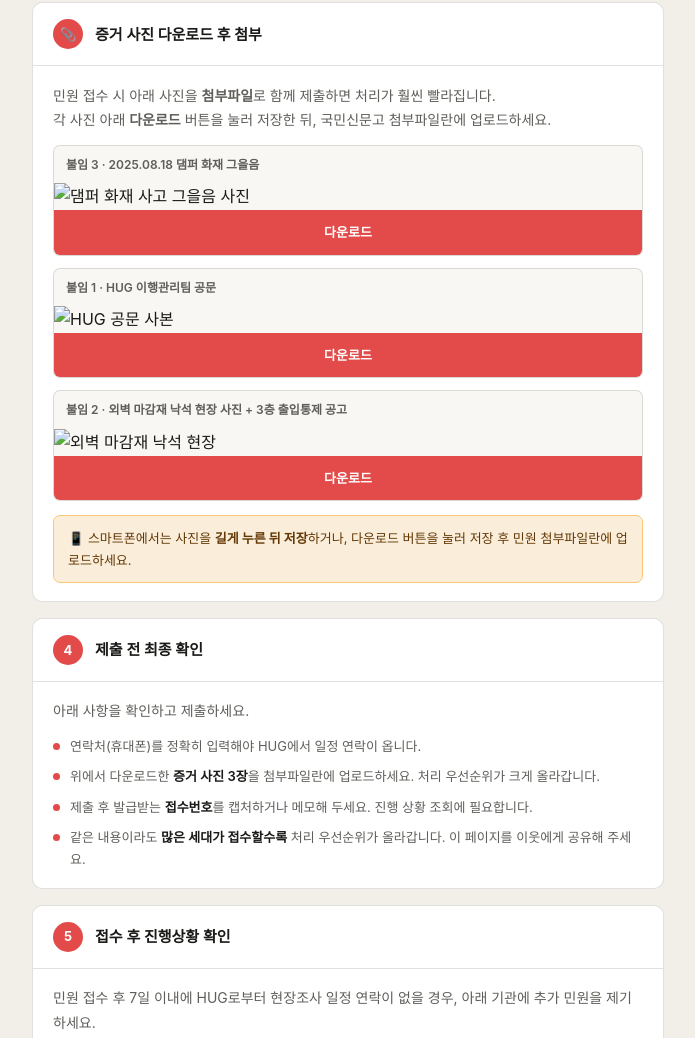
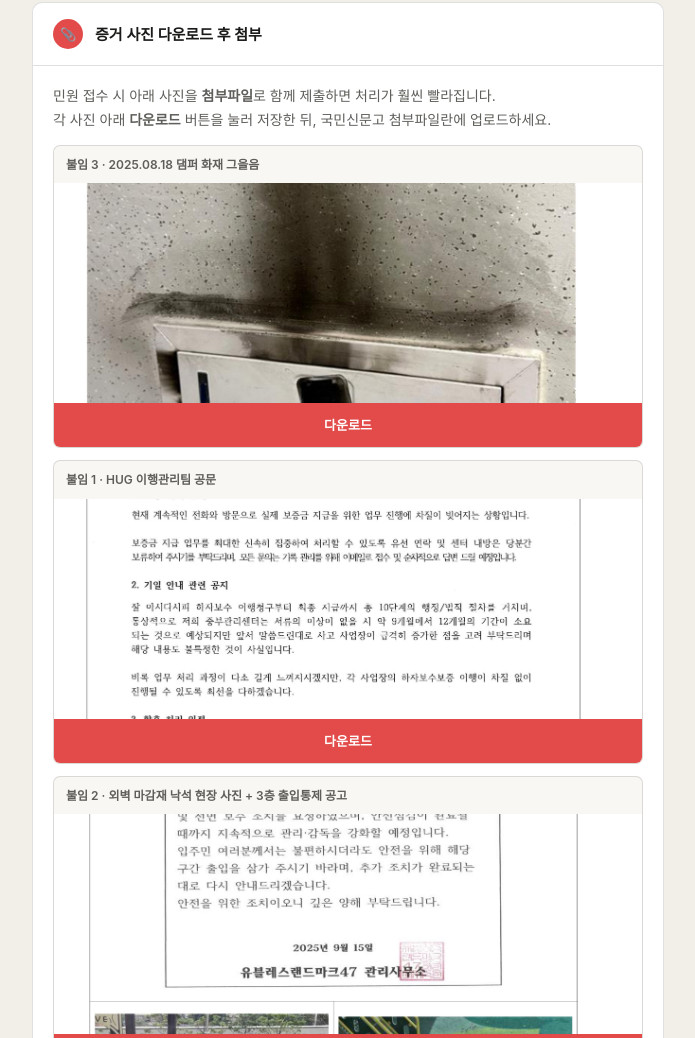
Before and after one commit to ubless47/ubless47.github.io, a plain HTML site: page index.html.html in a window 1280 px wide. Shown: the part 1545-2583 px from the top of the page, without its empty margins (292-987 px from the left). Drawn offline with Linux system fonts and the light colour scheme.

Commit message:
Add files via upload

```diff
--- a/index.html.html
+++ b/index.html.html
@@ -234,18 +234,18 @@ HUG 공문에서 "각 사업장의 하자보수보증 이행이 차질 없이
     <div class="photo-grid">
       <div class="photo-item">
         <div class="photo-label">불임 3 · 2025.08.18 댐퍼 화재 그을음</div>
-        <img src="evidence3_fire_damage.png" class="photo-thumb" alt="댐퍼 화재 사고 그을음 사진">
-        <a download="증거1_댐퍼화재그을음_20250818.png" href="evidence3_fire_damage.png" class="btn-dl">다운로드</a>
+        <img src="evidence3_fire_damage.png.png" class="photo-thumb" alt="댐퍼 화재 사고 그을음 사진">
+        <a download="증거1_댐퍼화재그을음_20250818.png" href="evidence3_fire_damage.png.png" class="btn-dl">다운로드</a>
       </div>
       <div class="photo-item">
         <div class="photo-label">불임 1 · HUG 이행관리팀 공문</div>
-        <img src="evidence1_hug_letter.png" class="photo-thumb" alt="HUG 공문 사본">
-        <a download="증거2_HUG공문사본.png" href="evidence1_hug_letter.png" class="btn-dl">다운로드</a>
+        <img src="evidence1_hug_letter.png.png" class="photo-thumb" alt="HUG 공문 사본">
+        <a download="증거2_HUG공문사본.png" href="evidence1_hug_letter.png.png" class="btn-dl">다운로드</a>
       </div>
       <div class="photo-item">
         <div class="photo-label">불임 2 · 외벽 마감재 낙석 현장 사진 + 3층 출입통제 공고</div>
-        <img src="evidence2_wall_damage.png" class="photo-thumb" alt="외벽 마감재 낙석 현장">
-        <a download="증거3_외벽낙석현장_3층출입통제.png" href="evidence2_wall_damage.png" class="btn-dl">다운로드</a>
+        <img src="evidence2_wall_damage.png.png" class="photo-thumb" alt="외벽 마감재 낙석 현장">
+        <a download="증거3_외벽낙석현장_3층출입통제.png" href="evidence2_wall_damage.png.png" class="btn-dl">다운로드</a>
       </div>
     </div>
     <div class="warn" style="margin-top:14px;">📱 스마트폰에서는 사진을 <b>길게 누른 뒤 저장</b>하거나, 다운로드 버튼을 눌러 저장 후 민원 첨부파일란에 업로드하세요.</div>
```
